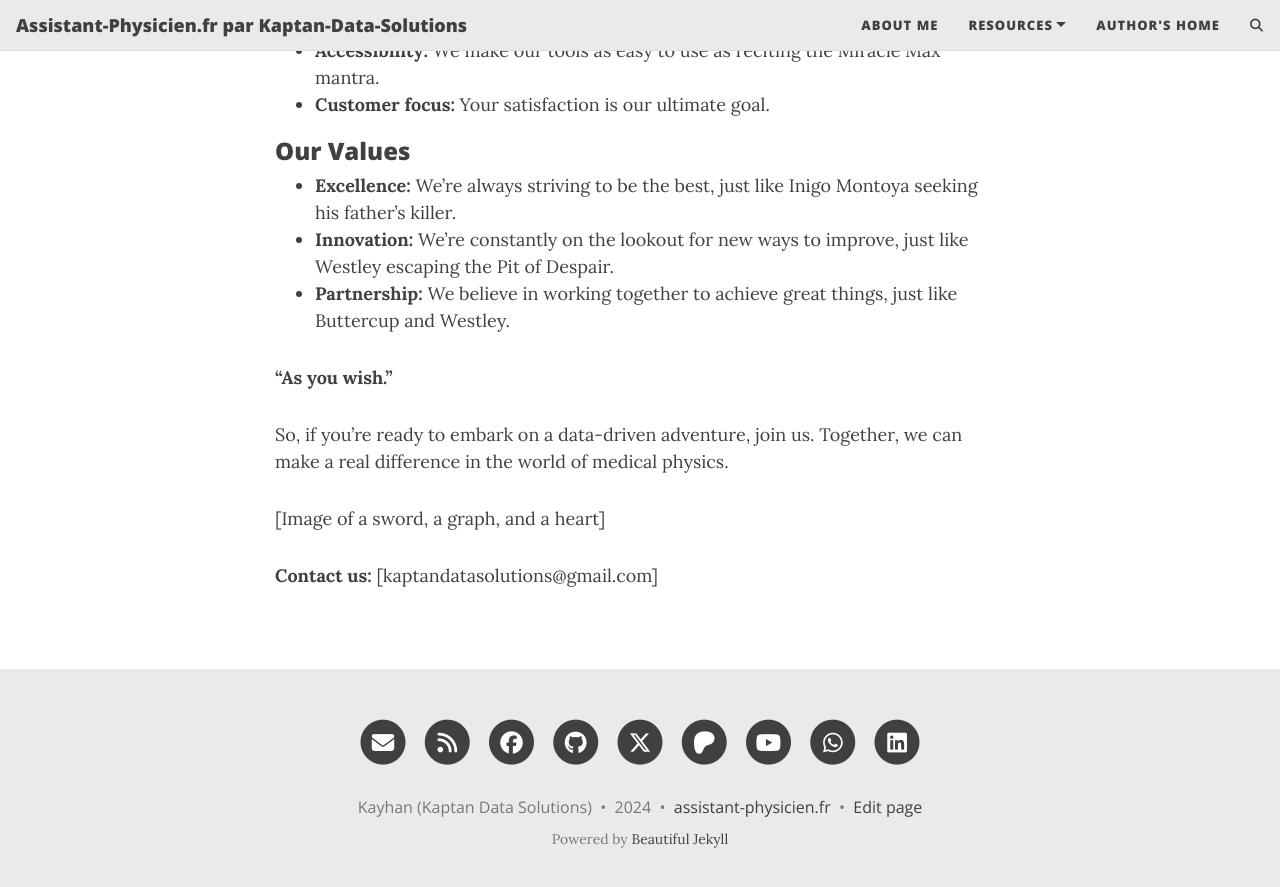
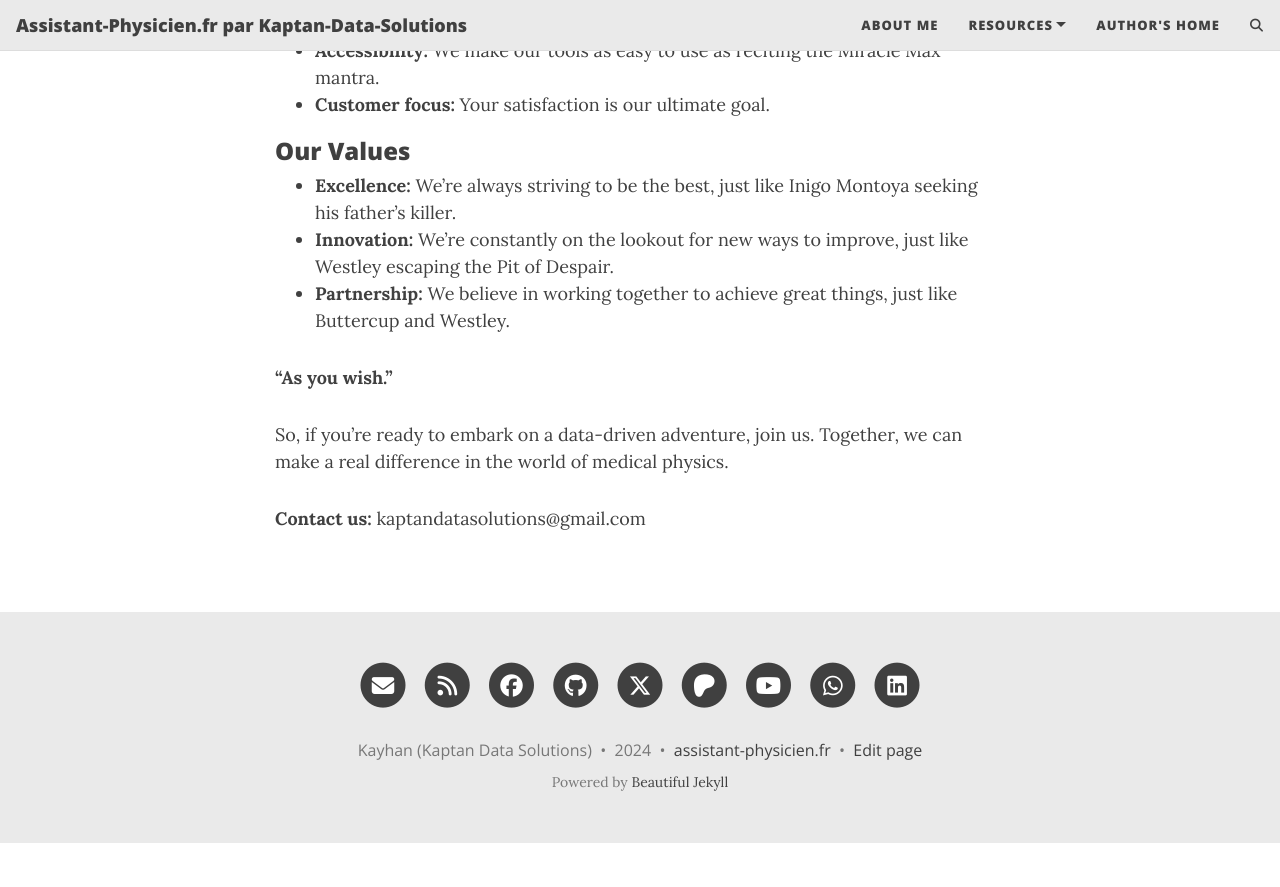
Before and after one commit to kaptandatasolutions/kaptandatasolutions.github.io, a Jekyll site: the page built from aboutme.md, in a window 1280 px wide and 900 px high, scrolled down 942 px. Shown: the top 887 px of the window. Built offline with Jekyll 4.4.1, drawn with Linux system fonts in a browser that asks for light colours; comment, search, counter and statistics services are not loaded; after the commit the page ends 1785 px from its top, so only the background shows below that.

Commit message:
Update aboutme.md

```diff
--- a/aboutme.md
+++ b/aboutme.md
@@ -30,6 +30,6 @@ While we recognize the challenges faced by medical physicists, we believe that o
 
 So, if you're ready to embark on a data-driven adventure, join us. Together, we can make a real difference in the world of medical physics.
 
-[Image of a sword, a graph, and a heart]
 
-**Contact us:** [kaptandatasolutions@gmail.com]
+
+**Contact us:** kaptandatasolutions@gmail.com
```
